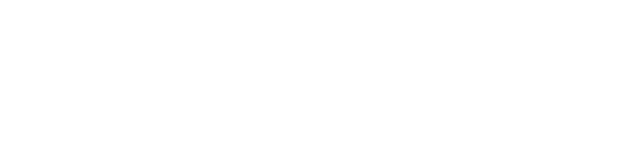
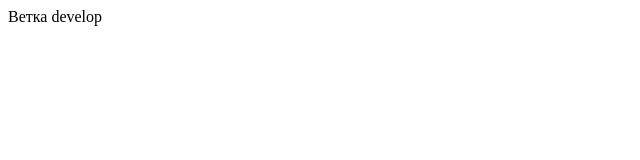
Before and after one commit to german-test/git-test, a plain HTML site: page index.html in a window 1280 px wide. Shown: the whole page, without its empty margins (0-640 px from the left). Drawn offline with Linux system fonts and the light colour scheme.

Commit message:
Обновили файл index.html

```diff
--- a/index.html
+++ b/index.html
@@ -5,6 +5,10 @@
     <title>Title</title>
 </head>
 <body>
-
+    <header class="head">
+        <div class="head-title">
+            Ветка develop
+        </div>
+    </header>
 </body>
 </html>
```
